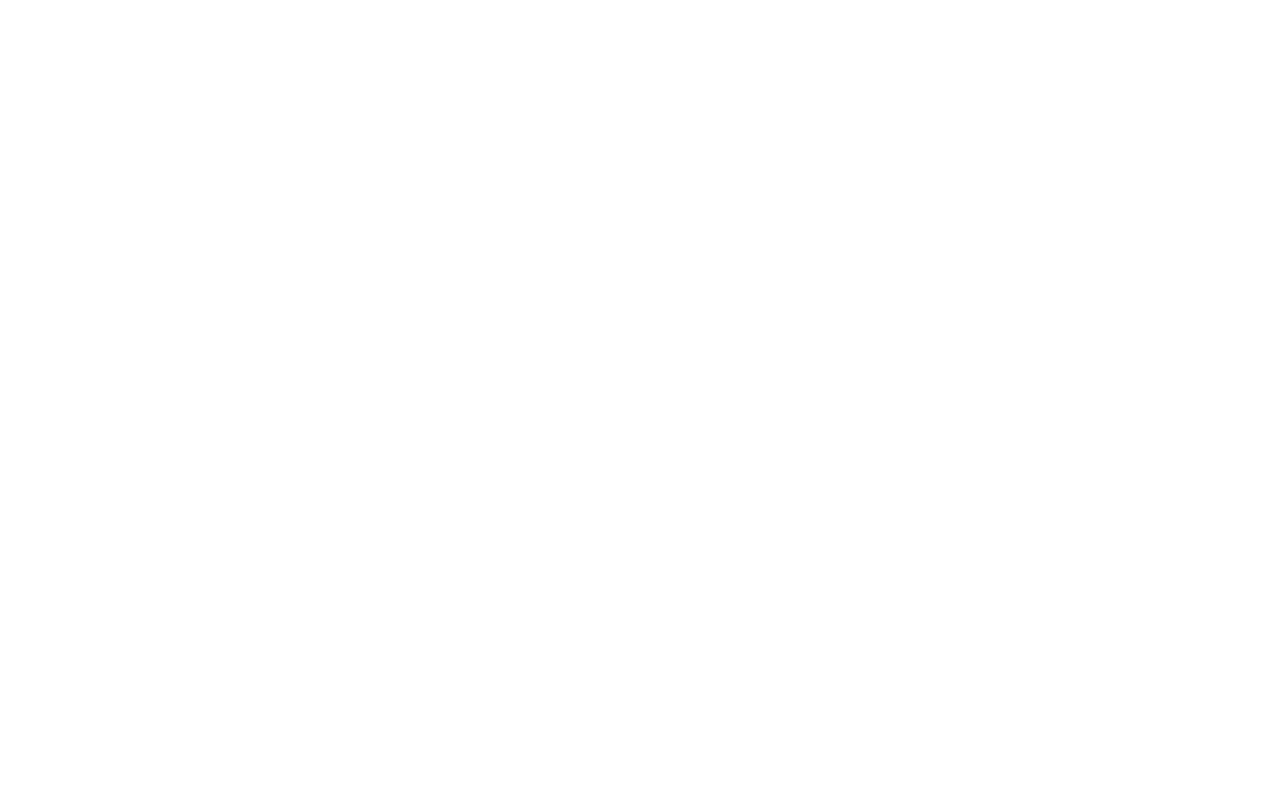
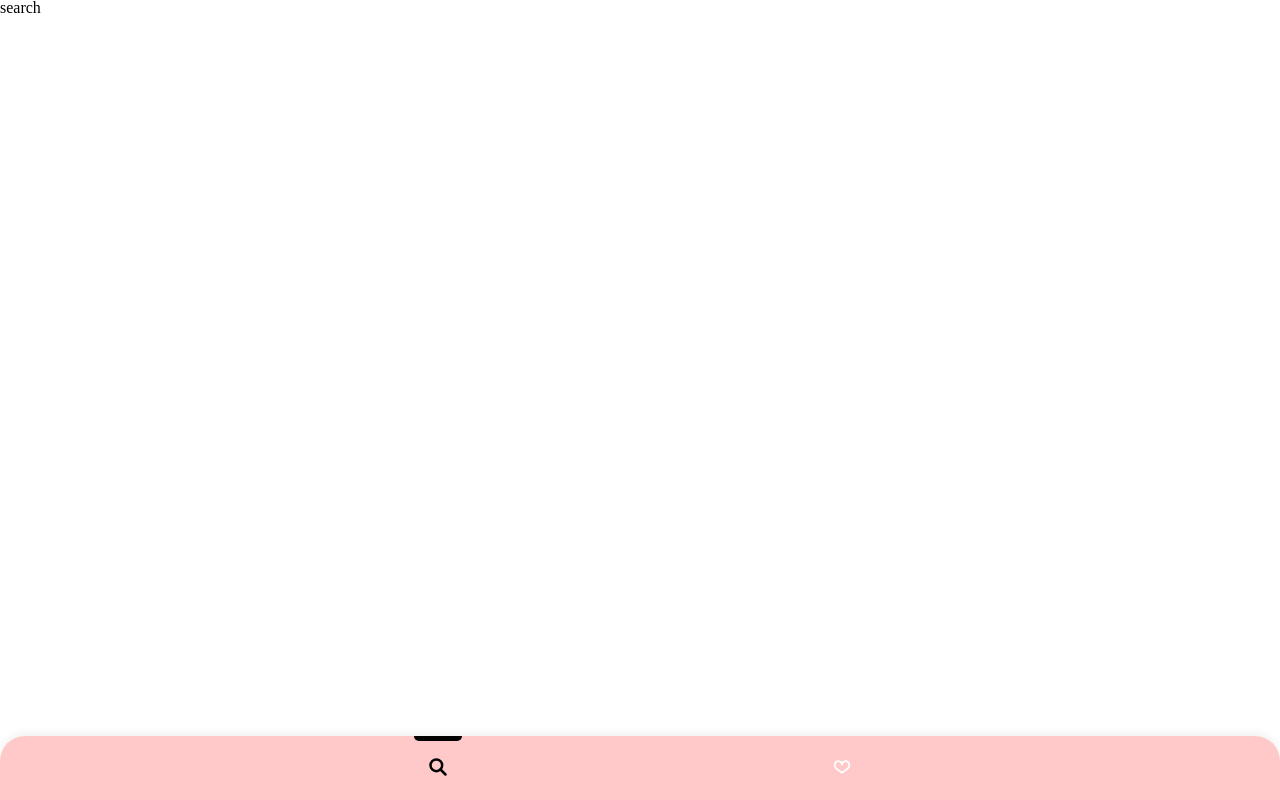
Before and after one commit to hani2057/movie-search-app, a React (Create React App) app: page / in a window 1280 px wide. Built offline with nearby package versions, Linux system fonts and the light colour scheme.

Commit message:
feat: make tab bar with react router

```diff
--- a/package.json
+++ b/package.json
@@ -12,6 +12,8 @@
     "@types/react-dom": "^18.2.4",
     "react": "^18.2.0",
     "react-dom": "^18.2.0",
+    "react-icons": "^4.9.0",
+    "react-router-dom": "^6.11.2",
     "react-scripts": "5.0.1",
     "recoil": "^0.7.7",
     "styled-components": "^5.3.11",
--- a/src/App.tsx
+++ b/src/App.tsx
@@ -1,8 +1,20 @@
+import { Routes, Route } from "react-router-dom";
+import { SearchPage } from "./pages/search-page";
+import { FavoritePage } from "./pages/favorite-page";
+import { TabBar } from "./components/tab-bar";
+
 function App() {
   return (
-    <div className="App">
-      <header className="App-header"></header>
-    </div>
+    <>
+      <Routes>
+        <Route index element={<SearchPage />} />
+        <Route path="/favorite" element={<FavoritePage />} />
+
+        <Route path="*" element={<></>} />
+      </Routes>
+
+      <TabBar />
+    </>
   );
 }
 
--- /dev/null
+++ b/src/components/tab-bar/index.ts
@@ -0,0 +1 @@
+export * from "./tab-bar";
--- /dev/null
+++ b/src/components/tab-bar/style.ts
@@ -0,0 +1,51 @@
+import { NavLink } from "react-router-dom";
+import styled from "styled-components";
+
+const TabBarWrapper = styled.div`
+  width: 100%;
+  height: 4rem;
+  position: fixed;
+  bottom: 0;
+  background-color: var(--main-color);
+  border-radius: 25px 25px 0 0;
+  box-shadow: 0px -4px 8px rgba(0, 0, 0, 0.05);
+  display: flex;
+  justify-content: center;
+  align-items: center;
+  gap: 30%;
+`;
+
+const Tab = styled.div`
+  height: 100%;
+  display: flex;
+  justify-content: center;
+  align-items: center;
+  position: relative;
+`;
+
+const TabNavLink = styled(NavLink)`
+  & div {
+    display: none;
+  }
+
+  &.active svg {
+    stroke: #000000;
+    stroke-width: 3px;
+    color: #000000;
+  }
+  &.active div {
+    display: block;
+  }
+`;
+
+const ActiveBar = styled.div`
+  width: 3rem;
+  height: 0.3rem;
+  background-color: #000000;
+  position: absolute;
+  top: 0;
+  left: calc(50% - 1.5rem);
+  border-radius: 0 0 0.3rem 0.3rem;
+`;
+
+export { TabBarWrapper, Tab, TabNavLink, ActiveBar };
--- /dev/null
+++ b/src/components/tab-bar/tab-bar.tsx
@@ -0,0 +1,25 @@
+import { TbSearch } from "react-icons/tb";
+import { TiHeartOutline } from "react-icons/ti";
+
+import { TabBarWrapper, Tab, TabNavLink, ActiveBar } from "./style";
+
+export const TabBar = () => {
+  return (
+    <>
+      <TabBarWrapper>
+        <Tab>
+          <TabNavLink to="/">
+            <ActiveBar />
+            <TbSearch fontSize={20} color="white" />
+          </TabNavLink>
+        </Tab>
+        <Tab>
+          <TabNavLink to="/favorite">
+            <ActiveBar />
+            <TiHeartOutline fontSize={20} color="white" />
+          </TabNavLink>
+        </Tab>
+      </TabBarWrapper>
+    </>
+  );
+};
--- a/src/index.tsx
+++ b/src/index.tsx
@@ -1,5 +1,6 @@
 import React from "react";
 import ReactDOM from "react-dom/client";
+import { BrowserRouter } from "react-router-dom";
 import { RecoilRoot } from "recoil";
 
 import GlobalStyles from "./styles/global-styles";
@@ -10,10 +11,14 @@
   document.getElementById("root") as HTMLElement
 );
 root.render(
-  <RecoilRoot>
-    <GlobalStyles />
-    <App />
-  </RecoilRoot>
+  <React.StrictMode>
+    <RecoilRoot>
+      <GlobalStyles />
+      <BrowserRouter>
+        <App />
+      </BrowserRouter>
+    </RecoilRoot>
+  </React.StrictMode>
 );
 
 // If you want to start measuring performance in your app, pass a function
--- /dev/null
+++ b/src/pages/favorite-page.tsx
@@ -0,0 +1,3 @@
+export const FavoritePage = () => {
+  return <>favorite</>;
+};
--- /dev/null
+++ b/src/pages/search-page.tsx
@@ -0,0 +1,3 @@
+export const SearchPage = () => {
+  return <>search</>;
+};
--- a/src/styles/global-styles.js
+++ b/src/styles/global-styles.js
@@ -7,6 +7,10 @@
     src: url('https://cdn.jsdelivr.net/gh/Project-Noonnu/noonfonts_2107@1.1/Pretendard-Regular.woff') format('woff');
     font-weight: 400;
     font-style: normal;
+  }
+
+  :root {
+    --main-color: #FFC9C9;
   }
 
   *, *::before, *::after {
```
Also changed, not shown: 1 other file (tests, documents, lock files or other folders).
